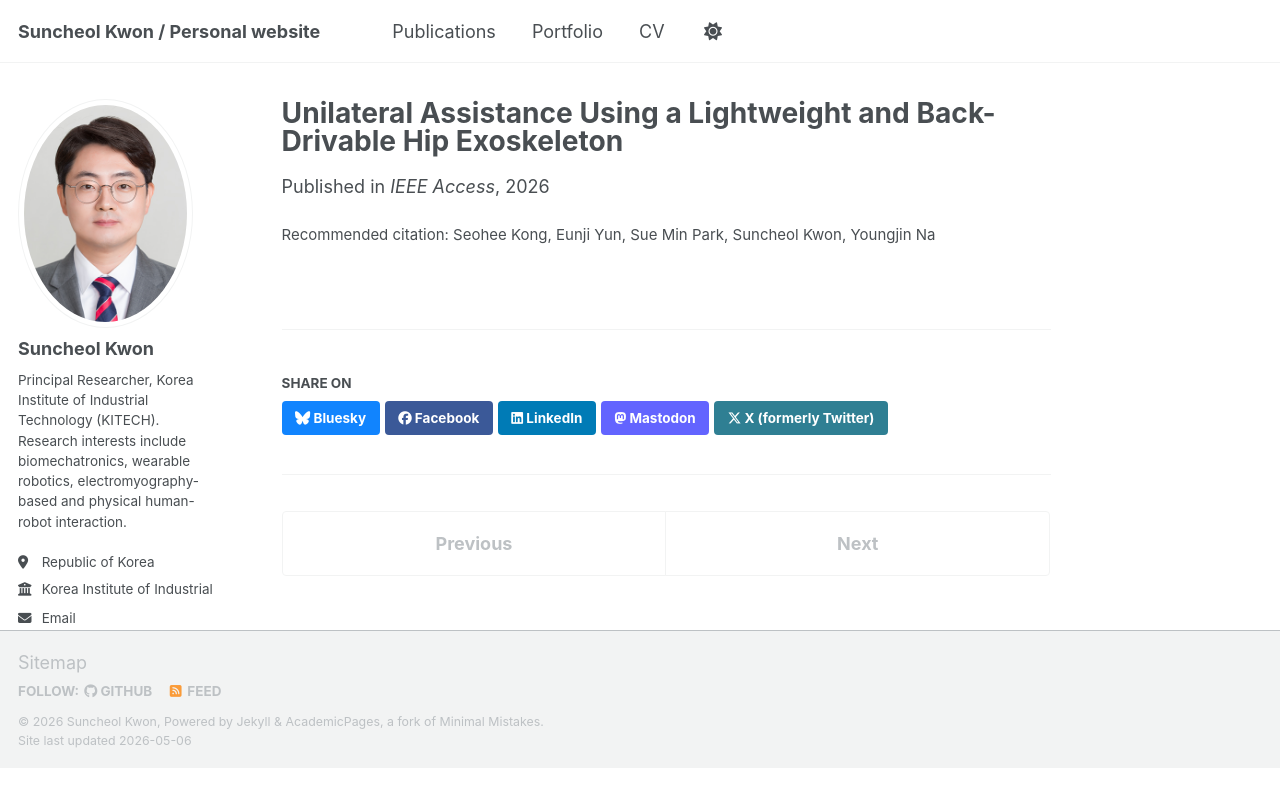
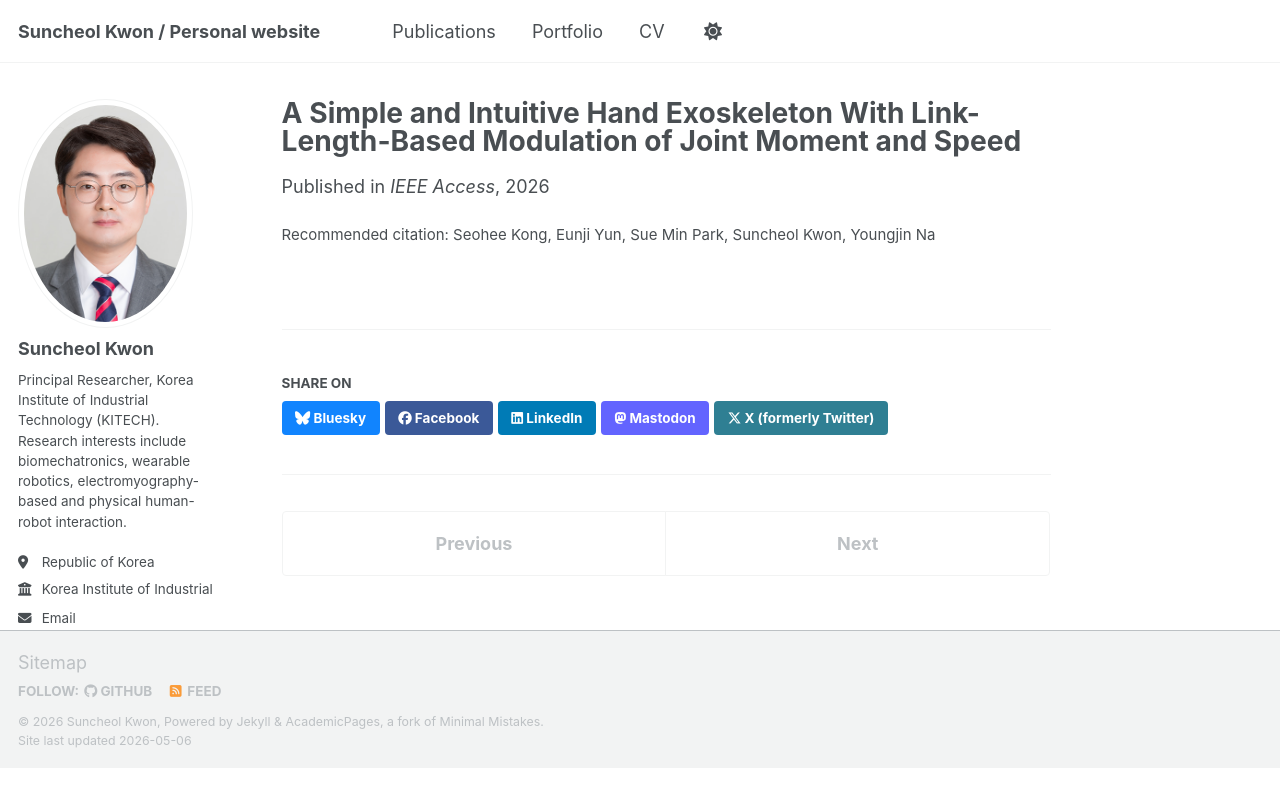
Before and after one commit to suncheolkwon/suncheolkwon.github.io, a Jekyll site: the page built from _publications/2026-2026access-skwon-handexo.md, in a window 1280 px wide. Shown: the top 807 px of the page. Built offline with Jekyll 4.4.1, drawn with Linux system fonts in a browser that asks for light colours; some web fonts are replaced; a script bundle is joined from its source files by our own code; library files that are not in the unit come from our copies.

Commit message:
Update 2026-2026access-skwon-handexo.md

```diff
--- a/_publications/2026-2026access-skwon-handexo.md
+++ b/_publications/2026-2026access-skwon-handexo.md
@@ -1,5 +1,5 @@
 ---
-title: "Unilateral Assistance Using a Lightweight and Back-Drivable Hip Exoskeleton"
+title: "A Simple and Intuitive Hand Exoskeleton With Link-Length-Based Modulation of Joint Moment and Speed"
 collection: publications
 category: manuscripts
 permalink: /publication/2026-2026access-skwon-handexo
@@ -7,7 +7,7 @@ excerpt: ""
 date: 2026-03-30
 venue: "IEEE Access"
 volume: "14"
-pages: "53073 - 53082"
+pages: "53073-53082"
 doi: "10.1109/ACCESS.2026.3678939"
 citation: "Seohee Kong, Eunji Yun, Sue Min Park, Suncheol Kwon, Youngjin Na"
 corresponding: true
```
